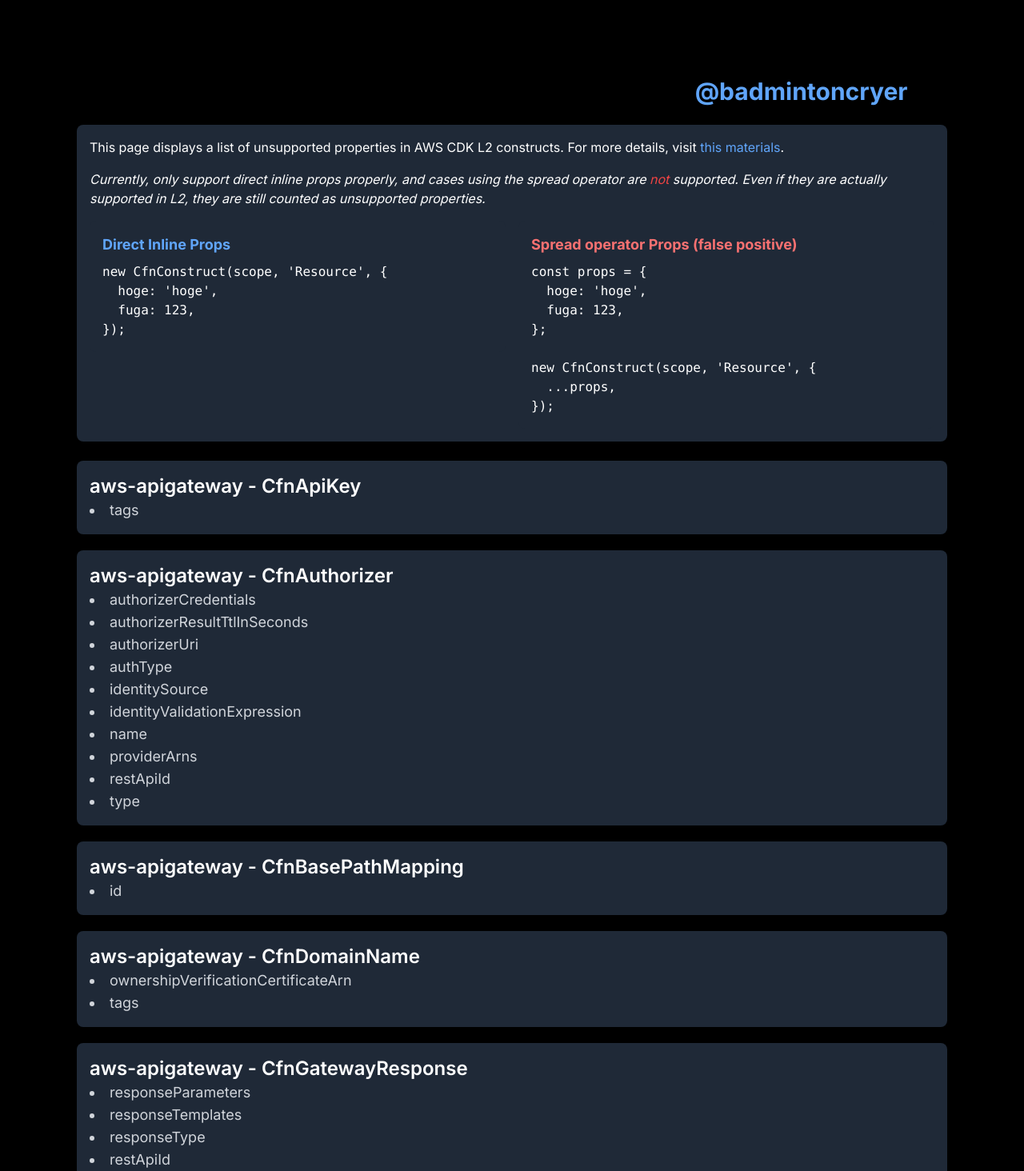
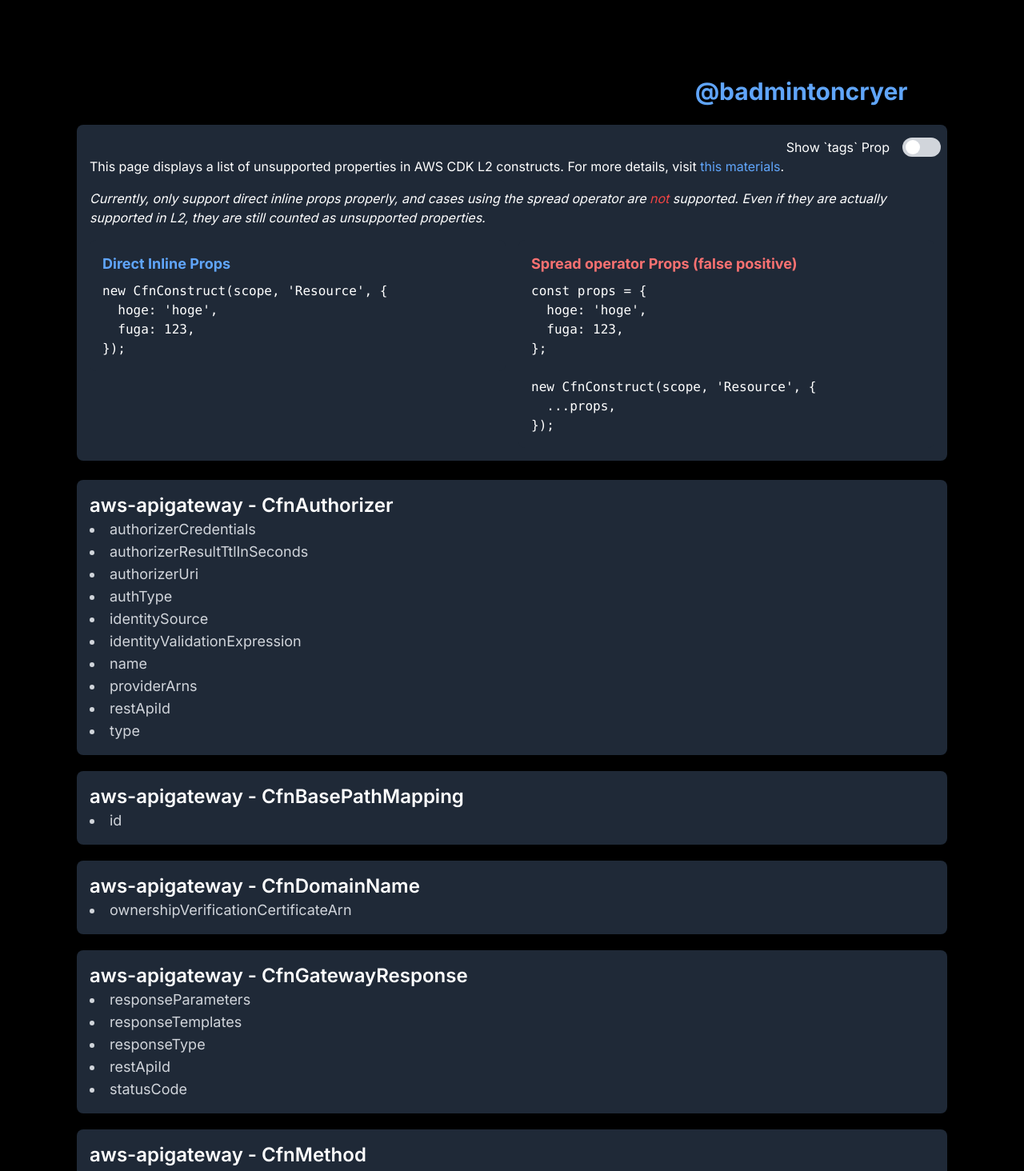
Before and after one commit to badmintoncryer/cdk-unsupported-property-app, a Next.js app in the folder frontend/: page / in a window 1280 px wide. Shown: the top 1464 px of the page at 80% size. Built offline with nearby package versions, Linux system fonts and the light colour scheme.

Commit message:
feat: add tags filter

```diff
--- a/frontend/app/globals.css
+++ b/frontend/app/globals.css
@@ -31,3 +31,42 @@
     text-wrap: balance;
   }
 }
+
+@layer components {
+  /* Toggle Switch */
+  .toggle-checkbox {
+    position: absolute;
+    opacity: 0;
+    width: 100%;
+    height: 100%;
+    margin: 0;
+  }
+  .toggle-checkbox:checked + .toggle-label {
+    background-color: #10b981; /* Tailwind green-500 */
+  }
+  .toggle-label {
+    display: block;
+    overflow: hidden;
+    cursor: pointer;
+    height: 1.5rem; /* 24px */
+    width: 3rem; /* 48px */
+    border-radius: 9999px; /* Fully rounded */
+    background-color: #b0b0b0; /* Default gray background */
+    position: relative;
+    transition: background-color 0.3s ease-in-out;
+  }
+  .toggle-label:after {
+    content: "";
+    position: absolute;
+    top: 0.1875rem; /* 3px */
+    left: 0.25rem; /* 4px */
+    width: 1.125rem; /* 18px */
+    height: 1.125rem; /* 18px */
+    border-radius: 50%;
+    background: white;
+    transition: 0.3s ease-in-out;
+  }
+  .toggle-checkbox:checked + .toggle-label:after {
+    left: 1.625rem; /* 26px */
+  }
+}
--- a/frontend/app/missingProperties.json
+++ b/frontend/app/missingProperties.json
@@ -12,7 +12,9 @@
   {
     "module": "aws-stepfunctions",
     "name": "CfnActivity",
-		"missingProps": ["tags"]
+    "missingProps": [
+      "tags"
+    ]
   },
   {
     "module": "aws-stepfunctions",
@@ -39,59 +41,88 @@
     ]
   },
   {
+    "module": "aws-signer",
+    "name": "CfnSigningProfile",
+    "missingProps": [
+      "tags"
+    ]
+  },
+  {
     "module": "aws-sns",
     "name": "CfnSubscription",
-		"missingProps": ["deliveryPolicy", "replayPolicy"]
+    "missingProps": [
+      "deliveryPolicy",
+      "replayPolicy"
+    ]
   },
   {
     "module": "aws-sns",
     "name": "CfnTopic",
-		"missingProps": ["dataProtectionPolicy", "subscription", "tags"]
+    "missingProps": [
+      "dataProtectionPolicy",
+      "subscription",
+      "tags"
+    ]
   },
   {
-		"module": "aws-signer",
-		"name": "CfnSigningProfile",
-		"missingProps": ["tags"]
+    "module": "aws-ses",
+    "name": "CfnConfigurationSet",
+    "missingProps": [
+      "vdmOptions"
+    ]
   },
   {
     "module": "aws-servicediscovery",
     "name": "CfnHttpNamespace",
-		"missingProps": ["tags"]
+    "missingProps": [
+      "tags"
+    ]
   },
   {
     "module": "aws-servicediscovery",
     "name": "CfnPrivateDnsNamespace",
-		"missingProps": ["properties", "tags"]
+    "missingProps": [
+      "properties",
+      "tags"
+    ]
   },
   {
     "module": "aws-servicediscovery",
     "name": "CfnPublicDnsNamespace",
-		"missingProps": ["properties", "tags"]
+    "missingProps": [
+      "properties",
+      "tags"
+    ]
   },
   {
     "module": "aws-servicediscovery",
     "name": "CfnService",
-		"missingProps": ["tags"]
-	},
-	{
-		"module": "aws-ses",
-		"name": "CfnConfigurationSet",
-		"missingProps": ["vdmOptions"]
+    "missingProps": [
+      "tags"
+    ]
   },
   {
     "module": "aws-servicecatalog",
     "name": "CfnCloudFormationProduct",
-		"missingProps": ["productType", "sourceConnection", "tags"]
+    "missingProps": [
+      "productType",
+      "sourceConnection",
+      "tags"
+    ]
   },
   {
     "module": "aws-servicecatalog",
     "name": "CfnPortfolio",
-		"missingProps": ["tags"]
+    "missingProps": [
+      "tags"
+    ]
   },
   {
     "module": "aws-secretsmanager",
     "name": "CfnResourcePolicy",
-		"missingProps": ["blockPublicPolicy"]
+    "missingProps": [
+      "blockPublicPolicy"
+    ]
   },
   {
     "module": "aws-s3",
@@ -106,7 +137,9 @@
   {
     "module": "aws-route53",
     "name": "CfnHostedZone",
-		"missingProps": ["hostedZoneTags"]
+    "missingProps": [
+      "hostedZoneTags"
+    ]
   },
   {
     "module": "aws-route53",
@@ -257,27 +290,71 @@
   {
     "module": "aws-rds",
     "name": "CfnDBProxy",
-		"missingProps": ["tags"]
+    "missingProps": [
+      "tags"
+    ]
   },
   {
     "module": "aws-rds",
     "name": "CfnOptionGroup",
-		"missingProps": ["optionGroupName", "tags"]
+    "missingProps": [
+      "optionGroupName",
+      "tags"
+    ]
   },
   {
     "module": "aws-opensearchservice",
     "name": "CfnDomain",
-		"missingProps": ["accessPolicies", "domainArn", "tags"]
+    "missingProps": [
+      "accessPolicies",
+      "domainArn",
+      "tags"
+    ]
   },
   {
     "module": "aws-logs",
     "name": "CfnLogGroup",
-		"missingProps": ["tags"]
+    "missingProps": [
+      "tags"
+    ]
   },
   {
     "module": "aws-logs",
     "name": "CfnSubscriptionFilter",
-		"missingProps": ["distribution"]
+    "missingProps": [
+      "distribution"
+    ]
+  },
+  {
+    "module": "aws-lambda",
+    "name": "CfnEventSourceMapping",
+    "missingProps": [
+      "documentDbEventSourceConfig",
+      "queues"
+    ]
+  },
+  {
+    "module": "aws-lambda",
+    "name": "CfnFunction",
+    "missingProps": [
+      "tags",
+      "tracingConfig"
+    ]
+  },
+  {
+    "module": "aws-lambda",
+    "name": "CfnVersion",
+    "missingProps": [
+      "runtimePolicy"
+    ]
+  },
+  {
+    "module": "aws-kinesis",
+    "name": "CfnStream",
+    "missingProps": [
+      "streamModeDetails",
+      "tags"
+    ]
   },
   {
     "module": "aws-kms",
@@ -290,44 +367,33 @@
     ]
   },
   {
-		"module": "aws-kinesis",
-		"name": "CfnStream",
-		"missingProps": ["streamModeDetails", "tags"]
-	},
-	{
-		"module": "aws-lambda",
-		"name": "CfnEventSourceMapping",
-		"missingProps": ["documentDbEventSourceConfig", "queues"]
-	},
-	{
-		"module": "aws-lambda",
-		"name": "CfnFunction",
-		"missingProps": ["tags", "tracingConfig"]
-	},
-	{
-		"module": "aws-lambda",
-		"name": "CfnVersion",
-		"missingProps": ["runtimePolicy"]
-	},
-	{
     "module": "aws-iam",
     "name": "CfnGroup",
-		"missingProps": ["policies"]
+    "missingProps": [
+      "policies"
+    ]
   },
   {
     "module": "aws-iam",
     "name": "CfnRole",
-		"missingProps": ["tags"]
+    "missingProps": [
+      "tags"
+    ]
   },
   {
     "module": "aws-iam",
     "name": "CfnSAMLProvider",
-		"missingProps": ["tags"]
+    "missingProps": [
+      "tags"
+    ]
   },
   {
     "module": "aws-iam",
     "name": "CfnUser",
-		"missingProps": ["policies", "tags"]
+    "missingProps": [
+      "policies",
+      "tags"
+    ]
   },
   {
     "module": "aws-fsx",
@@ -344,22 +410,35 @@
   {
     "module": "aws-events",
     "name": "CfnEventBus",
-		"missingProps": ["policy", "tags"]
+    "missingProps": [
+      "policy",
+      "tags"
+    ]
   },
   {
     "module": "aws-events",
     "name": "CfnEventBusPolicy",
-		"missingProps": ["action", "condition", "principal"]
+    "missingProps": [
+      "action",
+      "condition",
+      "principal"
+    ]
   },
   {
     "module": "aws-events",
     "name": "CfnRule",
-		"missingProps": ["roleArn"]
+    "missingProps": [
+      "roleArn"
+    ]
   },
   {
     "module": "aws-elasticsearch",
     "name": "CfnDomain",
-		"missingProps": ["accessPolicies", "domainArn", "tags"]
+    "missingProps": [
+      "accessPolicies",
+      "domainArn",
+      "tags"
+    ]
   },
   {
     "module": "aws-elasticloadbalancingv2",
@@ -413,14 +492,27 @@
     ]
   },
   {
+    "module": "aws-eks",
+    "name": "CfnNodegroup",
+    "missingProps": [
+      "version"
+    ]
+  },
+  {
     "module": "aws-efs",
     "name": "CfnAccessPoint",
-		"missingProps": ["accessPointTags", "clientToken"]
+    "missingProps": [
+      "accessPointTags",
+      "clientToken"
+    ]
   },
   {
     "module": "aws-efs",
     "name": "CfnFileSystem",
-		"missingProps": ["bypassPolicyLockoutSafetyCheck", "fileSystemTags"]
+    "missingProps": [
+      "bypassPolicyLockoutSafetyCheck",
+      "fileSystemTags"
+    ]
   },
   {
     "module": "aws-ecs",
@@ -435,27 +527,55 @@
   {
     "module": "aws-ecs",
     "name": "CfnTaskDefinition",
-		"missingProps": ["tags"]
-	},
-	{
-		"module": "aws-eks",
-		"name": "CfnNodegroup",
-		"missingProps": ["version"]
-	},
-	{
-		"module": "aws-ecr",
-		"name": "CfnRepository",
-		"missingProps": ["tags"]
+    "missingProps": [
+      "tags"
+    ]
   },
   {
     "module": "aws-dynamodb",
     "name": "CfnTable",
-		"missingProps": ["resourcePolicy", "tags"]
+    "missingProps": [
+      "resourcePolicy",
+      "tags"
+    ]
+  },
+  {
+    "module": "aws-docdb",
+    "name": "CfnDBCluster",
+    "missingProps": [
+      "availabilityZones",
+      "copyTagsToSnapshot",
+      "restoreToTime",
+      "restoreType",
+      "snapshotIdentifier",
+      "sourceDbClusterIdentifier",
+      "storageType",
+      "tags",
+      "useLatestRestorableTime"
+    ]
+  },
+  {
+    "module": "aws-docdb",
+    "name": "CfnDBClusterParameterGroup",
+    "missingProps": [
+      "tags"
+    ]
+  },
+  {
+    "module": "aws-docdb",
+    "name": "CfnDBInstance",
+    "missingProps": [
+      "caCertificateIdentifier",
+      "certificateRotationRestart",
+      "tags"
+    ]
   },
   {
     "module": "aws-ec2",
     "name": "CfnClientVpnEndpoint",
-		"missingProps": ["tagSpecifications"]
+    "missingProps": [
+      "tagSpecifications"
+    ]
   },
   {
     "module": "aws-ec2",
@@ -490,17 +610,23 @@
   {
     "module": "aws-ec2",
     "name": "CfnKeyPair",
-		"missingProps": ["tags"]
+    "missingProps": [
+      "tags"
+    ]
   },
   {
     "module": "aws-ec2",
     "name": "CfnLaunchTemplate",
-		"missingProps": ["versionDescription"]
+    "missingProps": [
+      "versionDescription"
+    ]
   },
   {
     "module": "aws-ec2",
     "name": "CfnNetworkAcl",
-		"missingProps": ["tags"]
+    "missingProps": [
+      "tags"
+    ]
   },
   {
     "module": "aws-ec2",
@@ -516,76 +642,87 @@
   {
     "module": "aws-ec2",
     "name": "CfnPlacementGroup",
-		"missingProps": ["tags"]
+    "missingProps": [
+      "tags"
+    ]
   },
   {
     "module": "aws-ec2",
     "name": "CfnPrefixList",
-		"missingProps": ["tags"]
+    "missingProps": [
+      "tags"
+    ]
   },
   {
     "module": "aws-ec2",
     "name": "CfnSecurityGroup",
-		"missingProps": ["tags"]
+    "missingProps": [
+      "tags"
+    ]
   },
   {
     "module": "aws-ec2",
     "name": "CfnVPC",
-		"missingProps": ["tags"]
+    "missingProps": [
+      "tags"
+    ]
   },
   {
     "module": "aws-ec2",
     "name": "CfnVPCEndpoint",
-		"missingProps": ["privateDnsEnabled", "securityGroupIds", "subnetIds"]
+    "missingProps": [
+      "privateDnsEnabled",
+      "securityGroupIds",
+      "subnetIds"
+    ]
   },
   {
     "module": "aws-ec2",
     "name": "CfnVPNConnection",
-		"missingProps": ["tags", "transitGatewayId"]
+    "missingProps": [
+      "tags",
+      "transitGatewayId"
+    ]
   },
   {
     "module": "aws-ec2",
     "name": "CfnVolume",
-		"missingProps": ["outpostArn", "tags"]
-	},
-	{
-		"module": "aws-docdb",
-		"name": "CfnDBCluster",
     "missingProps": [
-			"availabilityZones",
-			"copyTagsToSnapshot",
-			"restoreToTime",
-			"restoreType",
-			"snapshotIdentifier",
-			"sourceDbClusterIdentifier",
-			"storageType",
-			"tags",
-			"useLatestRestorableTime"
+      "outpostArn",
+      "tags"
     ]
   },
   {
-		"module": "aws-docdb",
-		"name": "CfnDBClusterParameterGroup",
-		"missingProps": ["tags"]
-	},
-	{
-		"module": "aws-docdb",
-		"name": "CfnDBInstance",
+    "module": "aws-ecr",
+    "name": "CfnRepository",
     "missingProps": [
-			"caCertificateIdentifier",
-			"certificateRotationRestart",
       "tags"
     ]
   },
   {
     "module": "aws-config",
     "name": "CfnConfigRule",
-		"missingProps": ["compliance", "evaluationModes"]
+    "missingProps": [
+      "compliance",
+      "evaluationModes"
+    ]
+  },
+  {
+    "module": "aws-codestarnotifications",
+    "name": "CfnNotificationRule",
+    "missingProps": [
+      "createdBy",
+      "eventTypeId",
+      "tags",
+      "targetAddress"
+    ]
   },
   {
     "module": "aws-cognito",
     "name": "CfnUserPool",
-		"missingProps": ["userPoolTags"]
+    "missingProps": [
+      "userPoolTags"
+    ]
   },
   {
     "module": "aws-cognito",
@@ -602,19 +739,32 @@
     ]
   },
   {
-		"module": "aws-codestarnotifications",
-		"name": "CfnNotificationRule",
-		"missingProps": ["createdBy", "eventTypeId", "tags", "targetAddress"]
+    "module": "aws-codepipeline",
+    "name": "CfnCustomActionType",
+    "missingProps": [
+      "tags"
+    ]
+  },
+  {
+    "module": "aws-codepipeline",
+    "name": "CfnPipeline",
+    "missingProps": [
+      "tags"
+    ]
   },
   {
     "module": "aws-codedeploy",
     "name": "CfnApplication",
-		"missingProps": ["tags"]
+    "missingProps": [
+      "tags"
+    ]
   },
   {
     "module": "aws-codedeploy",
     "name": "CfnDeploymentConfig",
-		"missingProps": ["zonalConfig"]
+    "missingProps": [
+      "zonalConfig"
+    ]
   },
   {
     "module": "aws-codedeploy",
@@ -632,34 +782,35 @@
     ]
   },
   {
-		"module": "aws-codepipeline",
-		"name": "CfnCustomActionType",
-		"missingProps": ["tags"]
-	},
-	{
-		"module": "aws-codepipeline",
-		"name": "CfnPipeline",
-		"missingProps": ["tags"]
-	},
-	{
     "module": "aws-codecommit",
     "name": "CfnRepository",
-		"missingProps": ["tags"]
+    "missingProps": [
+      "tags"
+    ]
   },
   {
     "module": "aws-codebuild",
     "name": "CfnProject",
-		"missingProps": ["resourceAccessRole", "tags", "visibility"]
+    "missingProps": [
+      "resourceAccessRole",
+      "tags",
+      "visibility"
+    ]
   },
   {
     "module": "aws-codebuild",
     "name": "CfnReportGroup",
-		"missingProps": ["deleteReports", "tags"]
+    "missingProps": [
+      "deleteReports",
+      "tags"
+    ]
   },
   {
     "module": "aws-codebuild",
     "name": "CfnSourceCredential",
-		"missingProps": ["username"]
+    "missingProps": [
+      "username"
+    ]
   },
   {
     "module": "aws-cloudwatch",
@@ -680,27 +831,38 @@
   {
     "module": "aws-cloudwatch",
     "name": "CfnCompositeAlarm",
-		"missingProps": ["tags"]
+    "missingProps": [
+      "tags"
+    ]
   },
   {
     "module": "aws-cloudtrail",
     "name": "CfnTrail",
-		"missingProps": ["advancedEventSelectors", "tags"]
+    "missingProps": [
+      "advancedEventSelectors",
+      "tags"
+    ]
   },
   {
     "module": "aws-cloudfront",
     "name": "CfnDistribution",
-		"missingProps": ["tags"]
+    "missingProps": [
+      "tags"
+    ]
   },
   {
     "module": "aws-cloudfront",
     "name": "CfnFunction",
-		"missingProps": ["functionMetadata"]
+    "missingProps": [
+      "functionMetadata"
+    ]
   },
   {
     "module": "aws-chatbot",
     "name": "CfnSlackChannelConfiguration",
-		"missingProps": ["userRoleRequired"]
+    "missingProps": [
+      "userRoleRequired"
+    ]
   },
   {
     "module": "aws-certificatemanager",
@@ -740,22 +902,31 @@
   {
     "module": "aws-batch",
     "name": "CfnJobQueue",
-		"missingProps": ["jobStateTimeLimitActions", "tags"]
+    "missingProps": [
+      "jobStateTimeLimitActions",
+      "tags"
+    ]
   },
   {
     "module": "aws-batch",
     "name": "CfnSchedulingPolicy",
-		"missingProps": ["tags"]
+    "missingProps": [
+      "tags"
+    ]
   },
   {
     "module": "aws-backup",
     "name": "CfnBackupPlan",
-		"missingProps": ["backupPlanTags"]
+    "missingProps": [
+      "backupPlanTags"
+    ]
   },
   {
     "module": "aws-backup",
     "name": "CfnBackupVault",
-		"missingProps": ["backupVaultTags"]
+    "missingProps": [
+      "backupVaultTags"
+    ]
   },
   {
     "module": "aws-autoscaling",
@@ -797,7 +968,11 @@
   {
     "module": "aws-appsync",
     "name": "CfnGraphQLApi",
-		"missingProps": ["enhancedMetricsConfig", "ownerContact", "tags"]
+    "missingProps": [
+      "enhancedMetricsConfig",
+      "ownerContact",
+      "tags"
+    ]
   },
   {
     "module": "aws-appsync",
@@ -810,44 +985,11 @@
     ]
   },
   {
-		"module": "aws-appmesh",
-		"name": "CfnGatewayRoute",
-		"missingProps": ["tags"]
-	},
-	{
-		"module": "aws-appmesh",
-		"name": "CfnMesh",
-		"missingProps": ["tags"]
-	},
-	{
-		"module": "aws-appmesh",
-		"name": "CfnRoute",
-		"missingProps": ["tags"]
-	},
-	{
-		"module": "aws-appmesh",
-		"name": "CfnVirtualGateway",
-		"missingProps": ["tags"]
-	},
-	{
-		"module": "aws-appmesh",
-		"name": "CfnVirtualNode",
-		"missingProps": ["tags"]
-	},
-	{
-		"module": "aws-appmesh",
-		"name": "CfnVirtualRouter",
-		"missingProps": ["tags"]
-	},
-	{
-		"module": "aws-appmesh",
-		"name": "CfnVirtualService",
-		"missingProps": ["tags"]
-	},
-	{
     "module": "aws-applicationautoscaling",
     "name": "CfnScalableTarget",
-		"missingProps": ["suspendedState"]
+    "missingProps": [
+      "suspendedState"
+    ]
   },
   {
     "module": "aws-applicationautoscaling",
@@ -860,29 +1002,89 @@
     ]
   },
   {
+    "module": "aws-appmesh",
+    "name": "CfnGatewayRoute",
+    "missingProps": [
+      "tags"
+    ]
+  },
+  {
+    "module": "aws-appmesh",
+    "name": "CfnMesh",
+    "missingProps": [
+      "tags"
+    ]
+  },
+  {
+    "module": "aws-appmesh",
+    "name": "CfnRoute",
+    "missingProps": [
+      "tags"
+    ]
+  },
+  {
+    "module": "aws-appmesh",
+    "name": "CfnVirtualGateway",
+    "missingProps": [
+      "tags"
+    ]
+  },
+  {
+    "module": "aws-appmesh",
+    "name": "CfnVirtualNode",
+    "missingProps": [
+      "tags"
+    ]
+  },
+  {
+    "module": "aws-appmesh",
+    "name": "CfnVirtualRouter",
+    "missingProps": [
+      "tags"
+    ]
+  },
+  {
+    "module": "aws-appmesh",
+    "name": "CfnVirtualService",
+    "missingProps": [
+      "tags"
+    ]
+  },
+  {
     "module": "aws-appconfig",
     "name": "CfnApplication",
-		"missingProps": ["tags"]
+    "missingProps": [
+      "tags"
+    ]
   },
   {
     "module": "aws-appconfig",
     "name": "CfnConfigurationProfile",
-		"missingProps": ["kmsKeyIdentifier", "tags"]
+    "missingProps": [
+      "kmsKeyIdentifier",
+      "tags"
+    ]
   },
   {
     "module": "aws-appconfig",
     "name": "CfnDeploymentStrategy",
-		"missingProps": ["tags"]
+    "missingProps": [
+      "tags"
+    ]
   },
   {
     "module": "aws-appconfig",
     "name": "CfnEnvironment",
-		"missingProps": ["tags"]
+    "missingProps": [
+      "tags"
+    ]
   },
   {
     "module": "aws-appconfig",
     "name": "CfnExtension",
-		"missingProps": ["tags"]
+    "missingProps": [
+      "tags"
+    ]
   },
   {
     "module": "aws-apigatewayv2",
@@ -905,7 +1107,12 @@
   {
     "module": "aws-apigatewayv2",
     "name": "CfnApiMapping",
-		"missingProps": ["apiId", "apiMappingKey", "domainName", "stage"]
+    "missingProps": [
+      "apiId",
+      "apiMappingKey",
+      "domainName",
+      "stage"
+    ]
   },
   {
     "module": "aws-apigatewayv2",
@@ -970,12 +1177,16 @@
   {
     "module": "aws-apigatewayv2",
     "name": "CfnVpcLink",
-		"missingProps": ["tags"]
+    "missingProps": [
+      "tags"
+    ]
   },
   {
     "module": "aws-apigateway",
     "name": "CfnApiKey",
-		"missingProps": ["tags"]
+    "missingProps": [
+      "tags"
+    ]
   },
   {
     "module": "aws-apigateway",
@@ -996,12 +1207,17 @@
   {
     "module": "aws-apigateway",
     "name": "CfnBasePathMapping",
-		"missingProps": ["id"]
+    "missingProps": [
+      "id"
+    ]
   },
   {
     "module": "aws-apigateway",
     "name": "CfnDomainName",
-		"missingProps": ["ownershipVerificationCertificateArn", "tags"]
+    "missingProps": [
+      "ownershipVerificationCertificateArn",
+      "tags"
+    ]
   },
   {
     "module": "aws-apigateway",
@@ -1057,7 +1273,11 @@
   {
     "module": "aws-apigateway",
     "name": "CfnResource",
-		"missingProps": ["parentId", "pathPart", "restApiId"]
+    "missingProps": [
+      "parentId",
+      "pathPart",
+      "restApiId"
+    ]
   },
   {
     "module": "aws-apigateway",
@@ -1074,16 +1294,23 @@
   {
     "module": "aws-apigateway",
     "name": "CfnStage",
-		"missingProps": ["canarySetting", "tags"]
+    "missingProps": [
+      "canarySetting",
+      "tags"
+    ]
   },
   {
     "module": "aws-apigateway",
     "name": "CfnUsagePlan",
-		"missingProps": ["tags"]
+    "missingProps": [
+      "tags"
+    ]
   },
   {
     "module": "aws-apigateway",
     "name": "CfnVpcLink",
-		"missingProps": ["tags"]
+    "missingProps": [
+      "tags"
+    ]
   }
 ]
--- a/frontend/app/page.tsx
+++ b/frontend/app/page.tsx
@@ -1,6 +1,35 @@
+"use client";
+
+import { useState } from "react";
 import missingProperties from "./missingProperties.json";
 
+type MissingProperty = {
+	module: string;
+	name: string;
+	missingProps: string[];
+};
+
 export default function Home() {
+	const [showTags, setShowTags] = useState(false);
+	const initialData: MissingProperty[] = [];
+	// missingPropsから'tags'を削除し、その結果要素数が0になった項目を取り除く
+	const processedData = missingProperties.reduce((acc, item) => {
+		// 'tags'を除外する
+		const filteredProps = showTags
+			? item.missingProps
+			: item.missingProps.filter((prop) => prop !== "tags");
+
+		// filteredPropsが空でなければ、新しい配列に追加
+		if (filteredProps.length > 0) {
+			acc.push({
+				...item,
+				missingProps: filteredProps,
+			});
+		}
+
+		return acc;
+	}, initialData);
+
 	return (
 		<main className="flex flex-col min-h-screen justify-between p-4 sm:p-24 bg-black">
 			<h1 className="text-xl sm:text-3xl font-bold mb-6 text-center">
@@ -16,6 +45,29 @@
 			</h1>
 			<div className="container mx-auto">
 				<div className="text-white p-4 rounded-lg shadow mb-6 bg-gray-800">
+					<div className="flex items-center justify-end">
+						<label
+							htmlFor="toggle"
+							className="text-white text-sm sm:text-base mr-4"
+						>
+							Show `tags` Prop
+						</label>
+						<div className="relative inline-block w-10 align-middle select-none transition duration-200 ease-in">
+							<input
+								type="checkbox"
+								name="toggle"
+								id="toggle"
+								className="toggle-checkbox absolute block w-6 h-6 rounded-full bg-white border-4 appearance-none cursor-pointer"
+								checked={showTags}
+								onChange={() => setShowTags(!showTags)}
+							/>
+							<label
+								htmlFor="toggle"
+								className="toggle-label block overflow-hidden h-6 rounded-full bg-gray-300 cursor-pointer"
+							/>
+						</div>
+					</div>
+
 					<p className="text-sm sm:text-base mb-4">
 						This page displays a list of unsupported properties in AWS CDK L2
 						constructs. For more details, visit{" "}
@@ -70,7 +122,7 @@
 					</div>
 				</div>
 
-				{missingProperties
+				{processedData
 					.sort((a, b) => {
 						const moduleCompare = a.module.localeCompare(b.module);
 						if (moduleCompare !== 0) {
@@ -78,17 +130,17 @@
 						}
 						return a.name.localeCompare(b.name);
 					})
-					.map((item, index) => (
+					.map((item) => (
 						<div
-							key={index}
+							key={item.module + item.name}
 							className="mb-5 p-4 shadow-lg rounded-lg bg-gray-800"
 						>
 							<h2 className="text-xl sm:text-2xl font-semibold text-white">
 								{item.module} - {item.name}
 							</h2>
 							<ul className="list-disc list-inside text-gray-300">
-								{item.missingProps.map((prop, idx) => (
-									<li key={idx} className="text-lg">
+								{item.missingProps.map((prop) => (
+									<li key={prop} className="text-lg">
 										{prop}
 									</li>
 								))}
```
Also changed, not shown: 1 other file (tests, documents, lock files or other folders). Lines whose indentation alone changed are shown as unchanged.
